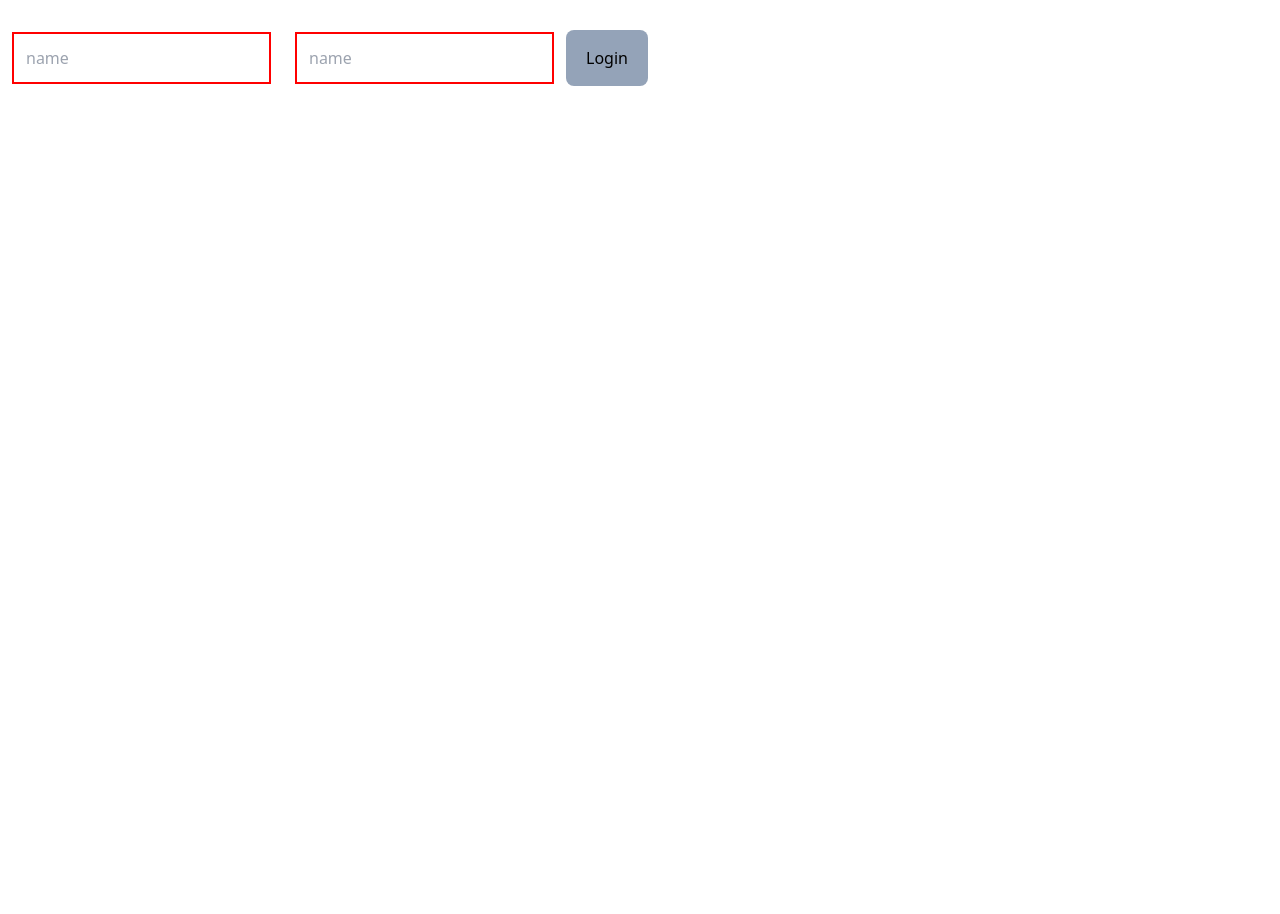
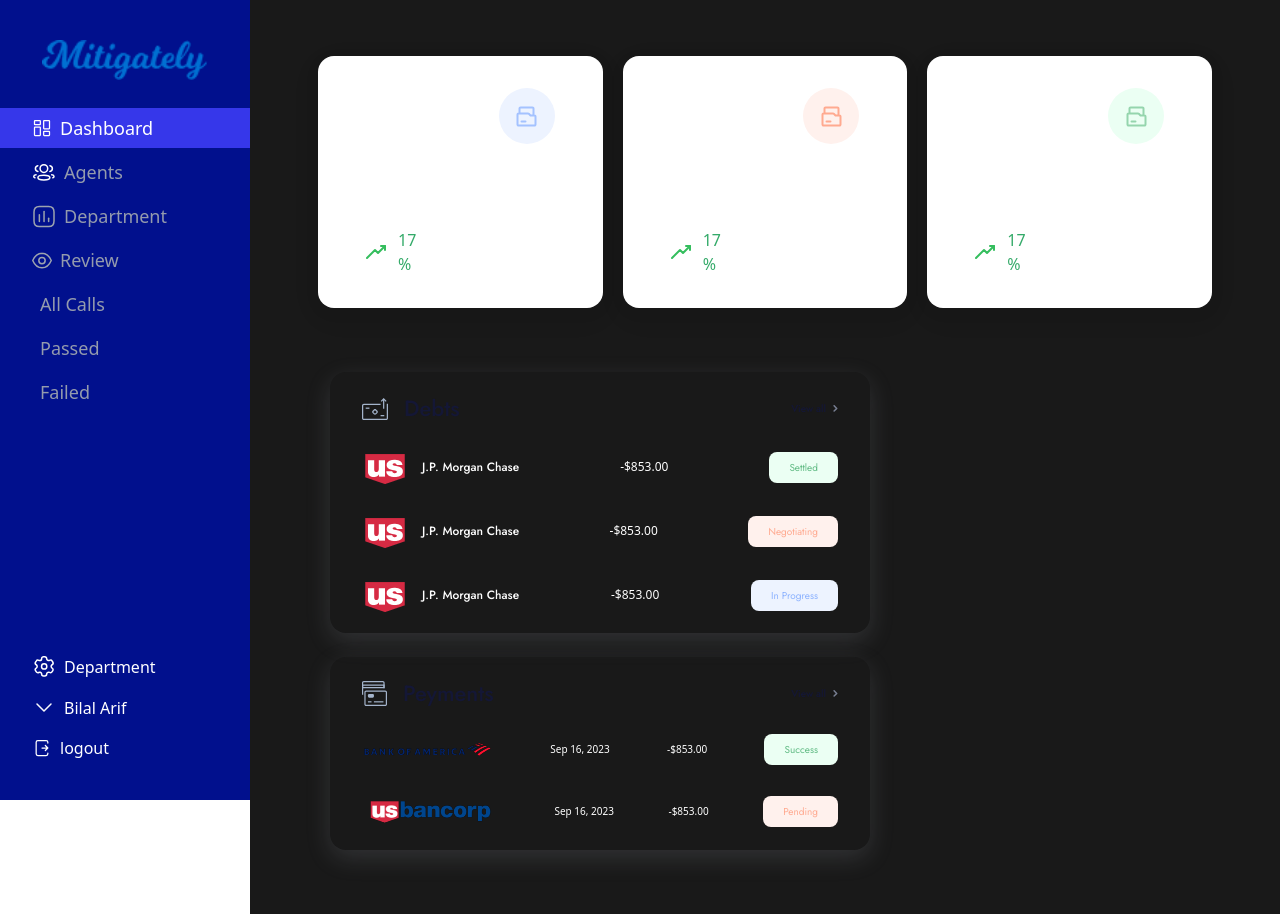
Before and after one commit to kamruz-zzaman/mitigately-dashboard-application, a React (Vite) app: page /dashboard in a window 1280 px wide. Before the commit this address led to /login. Before the commit the page ends 800 px from the top, so only its background shows below. Built offline with nearby package versions, Linux system fonts and the light colour scheme; sample sign-in values are in the browser's storage.

Commit message:
route protect issue resolved

```diff
--- a/src/features/auth/authSlice.js
+++ b/src/features/auth/authSlice.js
@@ -10,7 +10,6 @@ const authSlice = createSlice({
   initialState,
   reducers: {
     userLoggedIn: (state, action) => {
-      console.log(action);
       state.user = action.payload.user;
       state.accessToken = action.payload.accessToken;
     },
@@ -22,4 +21,5 @@ const authSlice = createSlice({
 });
 
 export const { userLoggedIn, userLoggedOut } = authSlice.actions;
+
 export default authSlice.reducer;
--- a/src/pages/Dashboard/Dashboard.jsx
+++ b/src/pages/Dashboard/Dashboard.jsx
@@ -1,3 +1,6 @@
+import companyImage from "../../assets/companies/company.png";
+import cp1 from "../../assets/companies/cp1.png";
+import cp2 from "../../assets/companies/cp2.png";
 function Dashboard() {
   return (
     <div>
@@ -28,9 +31,9 @@ function Dashboard() {
                     <path
                       d="M5.5 15.5H9.5M12.79 7.79L14.5 9.5H18.5C18.7652 9.5 19.0196 9.60536 19.2071 9.79289C19.3946 9.98043 19.5 10.2348 19.5 10.5V18.5C19.5 18.7652 19.3946 19.0196 19.2071 19.2071C19.0196 19.3946 18.7652 19.5 18.5 19.5H2.5C2.23478 19.5 1.98043 19.3946 1.79289 19.2071C1.60536 19.0196 1.5 18.7652 1.5 18.5V8.5C1.5 8.23478 1.60536 7.98043 1.79289 7.79289C1.98043 7.60536 2.23478 7.5 2.5 7.5H12.09C12.3523 7.5011 12.6037 7.60526 12.79 7.79ZM17.5 9.5V2.5C17.5 2.23478 17.3946 1.98043 17.2071 1.79289C17.0196 1.60536 16.7652 1.5 16.5 1.5H4.5C4.23478 1.5 3.98043 1.60536 3.79289 1.79289C3.60536 1.98043 3.5 2.23478 3.5 2.5V7.5H12.09C12.3523 7.5011 12.6037 7.60526 12.79 7.79L14.5 9.5H17.5Z"
                       stroke="#A4C2FF"
-                      stroke-width="2"
-                      stroke-linecap="round"
-                      stroke-linejoin="round"
+                      strokeWidth="2"
+                      strokeLinecap="round"
+                      strokeLinejoin="round"
                     />
                   </svg>
                 </span>
@@ -54,16 +57,16 @@ function Dashboard() {
                       <path
                         d="M19 1L12 8L9 5L1 13"
                         stroke="#35BE5E"
-                        stroke-width="2"
-                        stroke-linecap="round"
-                        stroke-linejoin="round"
+                        strokeWidth="2"
+                        strokeLinecap="round"
+                        strokeLinejoin="round"
                       />
                       <path
                         d="M19 5V1H15"
                         stroke="#35BE5E"
-                        stroke-width="2"
-                        stroke-linecap="round"
-                        stroke-linejoin="round"
+                        strokeWidth="2"
+                        strokeLinecap="round"
+                        strokeLinejoin="round"
                       />
                     </svg>
                   </span>
@@ -97,9 +100,9 @@ function Dashboard() {
                     <path
                       d="M5.5 15.5H9.5M12.79 7.79L14.5 9.5H18.5C18.7652 9.5 19.0196 9.60536 19.2071 9.79289C19.3946 9.98043 19.5 10.2348 19.5 10.5V18.5C19.5 18.7652 19.3946 19.0196 19.2071 19.2071C19.0196 19.3946 18.7652 19.5 18.5 19.5H2.5C2.23478 19.5 1.98043 19.3946 1.79289 19.2071C1.60536 19.0196 1.5 18.7652 1.5 18.5V8.5C1.5 8.23478 1.60536 7.98043 1.79289 7.79289C1.98043 7.60536 2.23478 7.5 2.5 7.5H12.09C12.3523 7.5011 12.6037 7.60526 12.79 7.79ZM17.5 9.5V2.5C17.5 2.23478 17.3946 1.98043 17.2071 1.79289C17.0196 1.60536 16.7652 1.5 16.5 1.5H4.5C4.23478 1.5 3.98043 1.60536 3.79289 1.79289C3.60536 1.98043 3.5 2.23478 3.5 2.5V7.5H12.09C12.3523 7.5011 12.6037 7.60526 12.79 7.79L14.5 9.5H17.5Z"
                       stroke="#FFAA90"
-                      stroke-width="2"
-                      stroke-linecap="round"
-                      stroke-linejoin="round"
+                      strokeWidth="2"
+                      strokeLinecap="round"
+                      strokeLinejoin="round"
                     />
                   </svg>
                 </span>
@@ -123,16 +126,16 @@ function Dashboard() {
                       <path
                         d="M19 1L12 8L9 5L1 13"
                         stroke="#35BE5E"
-                        stroke-width="2"
-                        stroke-linecap="round"
-                        stroke-linejoin="round"
+                        strokeWidth="2"
+                        strokeLinecap="round"
+                        strokeLinejoin="round"
                       />
                       <path
                         d="M19 5V1H15"
                         stroke="#35BE5E"
-                        stroke-width="2"
-                        stroke-linecap="round"
-                        stroke-linejoin="round"
+                        strokeWidth="2"
+                        strokeLinecap="round"
+                        strokeLinejoin="round"
                       />
                     </svg>
                   </span>
@@ -166,9 +169,9 @@ function Dashboard() {
                     <path
                       d="M5.5 15.5H9.5M12.79 7.79L14.5 9.5H18.5C18.7652 9.5 19.0196 9.60536 19.2071 9.79289C19.3946 9.98043 19.5 10.2348 19.5 10.5V18.5C19.5 18.7652 19.3946 19.0196 19.2071 19.2071C19.0196 19.3946 18.7652 19.5 18.5 19.5H2.5C2.23478 19.5 1.98043 19.3946 1.79289 19.2071C1.60536 19.0196 1.5 18.7652 1.5 18.5V8.5C1.5 8.23478 1.60536 7.98043 1.79289 7.79289C1.98043 7.60536 2.23478 7.5 2.5 7.5H12.09C12.3523 7.5011 12.6037 7.60526 12.79 7.79ZM17.5 9.5V2.5C17.5 2.23478 17.3946 1.98043 17.2071 1.79289C17.0196 1.60536 16.7652 1.5 16.5 1.5H4.5C4.23478 1.5 3.98043 1.60536 3.79289 1.79289C3.60536 1.98043 3.5 2.23478 3.5 2.5V7.5H12.09C12.3523 7.5011 12.6037 7.60526 12.79 7.79L14.5 9.5H17.5Z"
                       stroke="#95D5AD"
-                      stroke-width="2"
-                      stroke-linecap="round"
-                      stroke-linejoin="round"
+                      strokeWidth="2"
+                      strokeLinecap="round"
+                      strokeLinejoin="round"
                     />
                   </svg>
                 </span>
@@ -190,16 +193,16 @@ function Dashboard() {
                       <path
                         d="M19 1L12 8L9 5L1 13"
                         stroke="#35BE5E"
-                        stroke-width="2"
-                        stroke-linecap="round"
-                        stroke-linejoin="round"
+                        strokeWidth="2"
+                        strokeLinecap="round"
+                        strokeLinejoin="round"
                       />
                       <path
                         d="M19 5V1H15"
                         stroke="#35BE5E"
-                        stroke-width="2"
-                        stroke-linecap="round"
-                        stroke-linejoin="round"
+                        strokeWidth="2"
+                        strokeLinecap="round"
+                        strokeLinejoin="round"
                       />
                     </svg>
                   </span>
@@ -228,7 +231,7 @@ function Dashboard() {
                     viewBox="0 0 26 22"
                     fill="none"
                   >
-                    <g clip-path="url(#clip0_11_950)">
+                    <g clipPath="url(#clip0_11_950)">
                       <path
                         d="M24.1405 22H1.85482C0.830034 22 0 21.1623 0 20.1384V7.71187C0 6.68331 0.834671 5.85022 1.85482 5.85022H18.5714V7.09287H1.85482C1.51168 7.09287 1.2381 7.37212 1.2381 7.71187V20.1384C1.2381 20.4828 1.51632 20.7573 1.85482 20.7573H24.1405C24.4837 20.7573 24.7573 20.4781 24.7573 20.1384V5.85022H25.9954V20.1384C25.9954 21.1669 25.1607 22 24.1405 22Z"
                         fill="#A4B4CB"
@@ -278,8 +281,8 @@ function Dashboard() {
                     fill="none"
                   >
                     <path
-                      fill-rule="evenodd"
-                      clip-rule="evenodd"
+                      fillRule="evenodd"
+                      clipRule="evenodd"
                       d="M0.562919 0.245839C0.267645 0.541114 0.267645 1.01985 0.562919 1.31512L2.67462 3.42682L0.562919 5.53852C0.267645 5.8338 0.267645 6.31253 0.562919 6.60781C0.858194 6.90308 1.33693 6.90308 1.6322 6.60781L4.27854 3.96146C4.57382 3.66619 4.57382 3.18746 4.27854 2.89218L1.6322 0.245839C1.33693 -0.0494351 0.858194 -0.0494351 0.562919 0.245839Z"
                       fill="#777E91"
                     />
@@ -341,7 +344,7 @@ function Dashboard() {
                     viewBox="0 0 25 25"
                     fill="none"
                   >
-                    <g clip-path="url(#clip0_11_874)">
+                    <g clipPath="url(#clip0_11_874)">
                       <path
                         d="M23.212 25H4.16434C3.17897 25 2.38086 24.1974 2.38086 23.2165V11.3073C2.38086 10.3219 3.18343 9.5238 4.16434 9.5238H23.212C24.1973 9.5238 24.9954 10.3264 24.9954 11.3073V23.2121C24.9954 24.1974 24.1929 24.9955 23.212 24.9955V25ZM4.16434 10.7143C3.8344 10.7143 3.57134 10.9818 3.57134 11.3073V23.2121C3.57134 23.542 3.83886 23.8051 4.16434 23.8051H23.212C23.5419 23.8051 23.805 23.5375 23.805 23.2121V11.3073C23.805 10.9773 23.5375 10.7143 23.212 10.7143H4.16434Z"
                         fill="#A4B4CB"
@@ -391,8 +394,8 @@ function Dashboard() {
                     fill="none"
                   >
                     <path
-                      fill-rule="evenodd"
-                      clip-rule="evenodd"
+                      fillRule="evenodd"
+                      clipRule="evenodd"
                       d="M0.562919 0.245839C0.267645 0.541114 0.267645 1.01985 0.562919 1.31512L2.67462 3.42682L0.562919 5.53852C0.267645 5.8338 0.267645 6.31253 0.562919 6.60781C0.858194 6.90308 1.33693 6.90308 1.6322 6.60781L4.27854 3.96146C4.57382 3.66619 4.57382 3.18746 4.27854 2.89218L1.6322 0.245839C1.33693 -0.0494351 0.858194 -0.0494351 0.562919 0.245839Z"
                       fill="#777E91"
                     />
--- a/src/pages/authentication/Login.jsx
+++ b/src/pages/authentication/Login.jsx
@@ -1,18 +1,16 @@
 import { useState } from "react";
-import { useDispatch } from "react-redux";
 import { useNavigate } from "react-router-dom";
-import { userLoggedIn } from "../../features/auth/authSlice";
 
 const Login = () => {
   const navigate = useNavigate();
 
   const [username, setUsername] = useState("");
   const [password, setPassword] = useState("");
-  const dispatch = useDispatch();
 
   const handleReg = (e) => {
     e.preventDefault();
     if (username == "admin" && password == "123456") {
+      navigate("/dashboard");
       sessionStorage.setItem(
         "authUser",
         JSON.stringify({
@@ -20,16 +18,6 @@ const Login = () => {
           user: true,
         })
       );
-      console.log("sdsd");
-      dispatch(
-        userLoggedIn({
-          accessToken: "1234567890",
-          user: true,
-        })
-      );
-      console.log("333");
-
-      navigate("/dashboard");
     } else {
       alert("username is admin and password is 123456");
     }
--- a/src/routes/AuthProtected.jsx
+++ b/src/routes/AuthProtected.jsx
@@ -1,5 +1,4 @@
 /* eslint-disable react/prop-types */
-import { useSelector } from "react-redux";
 import { Navigate, useLocation } from "react-router-dom";
 import { useProfile } from "../components/hooks/userHooks";
 
@@ -8,15 +7,13 @@ const AuthProtected = ({ children }) => {
   // const { userProfile, loading } = useProfile();
   const { loading } = useProfile();
 
-  const state = useSelector((state) => state.auth);
+  const state = JSON.parse(sessionStorage.getItem("authUser"));
 
   const { user, accessToken } = state || {};
 
   if (loading) {
     return;
   }
-  console.log(user, accessToken);
-
   return !user && !accessToken && !loading ? (
     <Navigate to={{ pathname: "/login", state: { from: location } }} />
   ) : (
```
